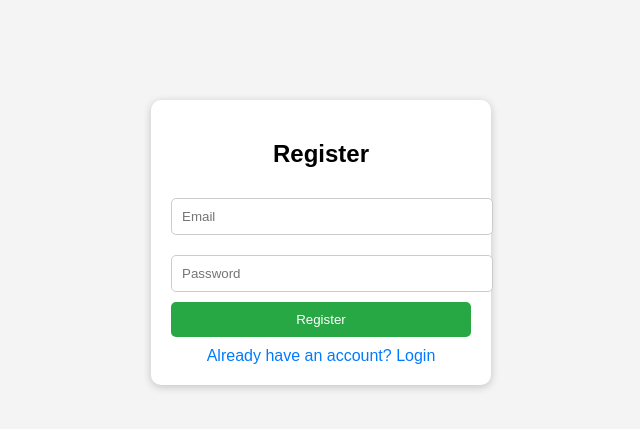
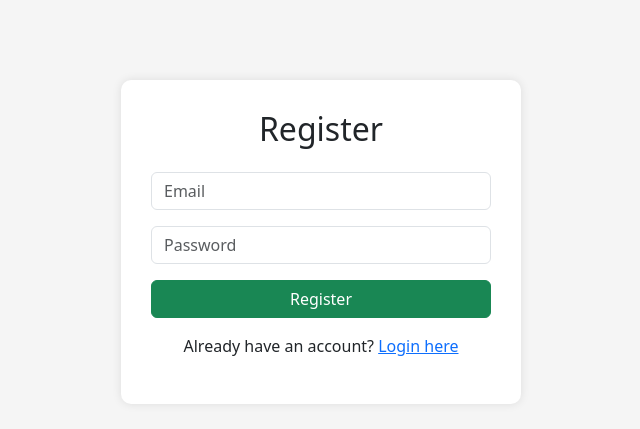
Before and after one commit to iyadalduhni/inventory-system, a Flask app: page /register in a window 1280 px wide. Shown: the top 429 px of the page, without its empty margins (319-959 px from the left). Run offline with Flask 3, Linux system fonts and the light colour scheme.

Commit message:
Update register.html

```diff
--- a/templates/register.html
+++ b/templates/register.html
@@ -1,37 +1,27 @@
 <!DOCTYPE html>
-<html lang="en">
+<html>
 <head>
-  <meta charset="UTF-8">
-  <meta name="viewport" content="width=device-width, initial-scale=1.0">
-  <title>Register</title>
-  <style>
-    body { font-family: Arial, sans-serif; background-color: #f4f4f4; }
-    .container {
-      width: 300px; margin: 100px auto; padding: 20px;
-      background: white; border-radius: 10px; box-shadow: 0 2px 8px rgba(0,0,0,0.2);
-    }
-    h2 { text-align: center; }
-    input {
-      width: 100%; padding: 10px; margin: 10px 0;
-      border: 1px solid #ccc; border-radius: 5px;
-    }
-    button {
-      width: 100%; padding: 10px; background: #28a745;
-      color: white; border: none; border-radius: 5px; cursor: pointer;
-    }
-    button:hover { background: #218838; }
-    a { text-decoration: none; color: #007bff; display: block; margin-top: 10px; text-align: center; }
-  </style>
+    <title>Register</title>
+    <link href="https://cdn.jsdelivr.net/npm/bootstrap@5.3.0/dist/css/bootstrap.min.css" rel="stylesheet">
+    <style>
+        body { background-color: #f5f5f5; }
+        .register-box { max-width: 400px; margin: 80px auto; padding: 30px; background: white; border-radius: 10px; box-shadow: 0 0 10px rgba(0,0,0,0.1); }
+    </style>
 </head>
 <body>
-  <div class="container">
-    <h2>Register</h2>
-    <form method="POST">
-      <input type="email" name="email" placeholder="Email" required>
-      <input type="password" name="password" placeholder="Password" required>
-      <button type="submit">Register</button>
-    </form>
-    <a href="/login">Already have an account? Login</a>
-  </div>
+    <div class="register-box">
+        <h2 class="text-center mb-4">Register</h2>
+        {% if error %}<div class="alert alert-danger">{{ error }}</div>{% endif %}
+        <form method="post">
+            <div class="mb-3">
+                <input type="email" class="form-control" name="email" placeholder="Email" required>
+            </div>
+            <div class="mb-3">
+                <input type="password" class="form-control" name="password" placeholder="Password" required>
+            </div>
+            <button type="submit" class="btn btn-success w-100">Register</button>
+        </form>
+        <p class="mt-3 text-center">Already have an account? <a href="{{ url_for('login') }}">Login here</a></p>
+    </div>
 </body>
 </html>
```
